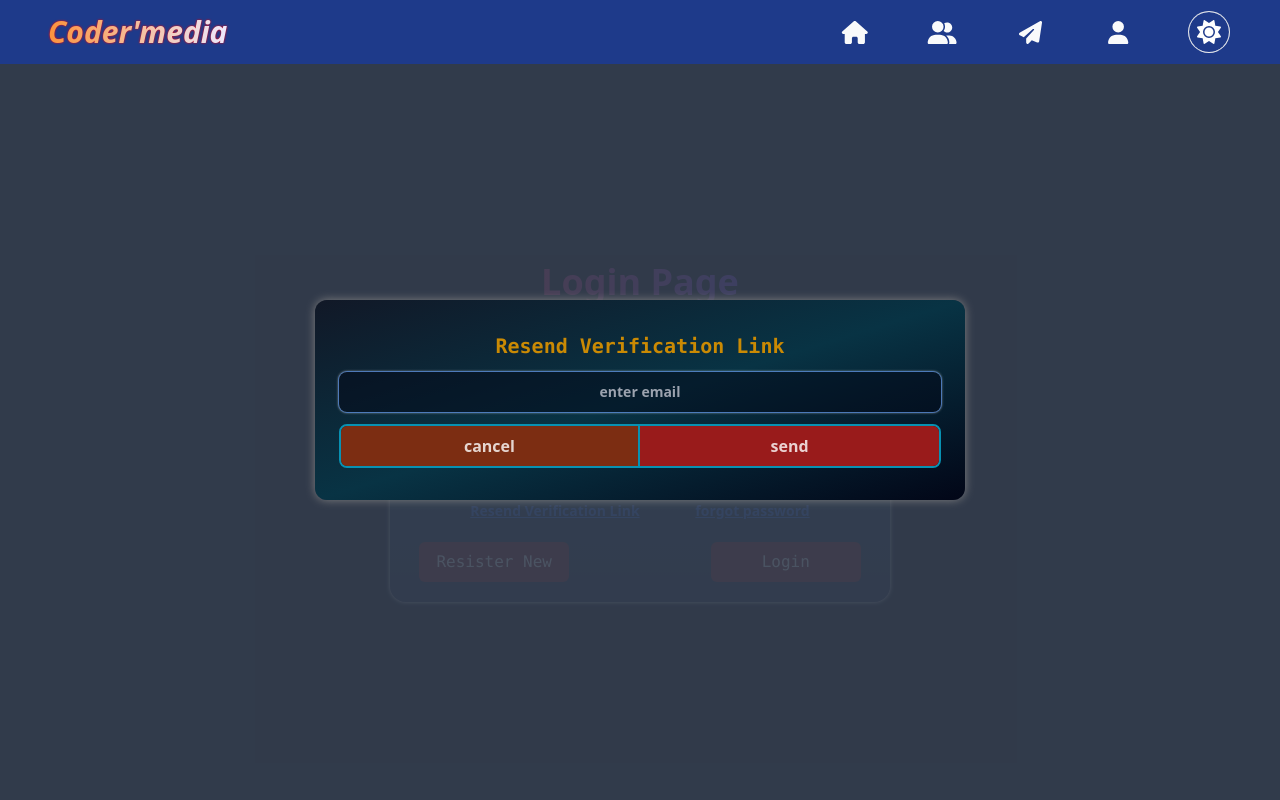
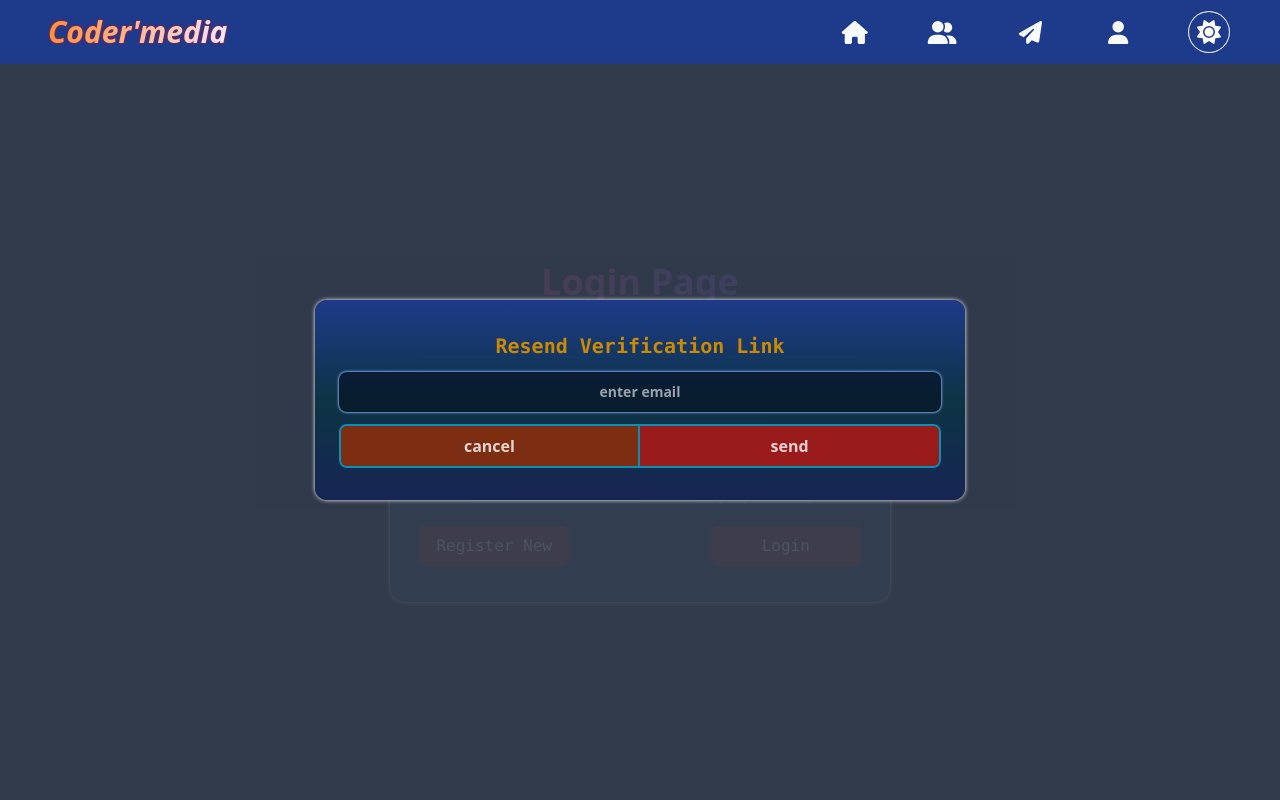
Before and after one commit to abhis12321/Coder-Channel, a Next.js app: page /login in a window 1280 px wide. Both pictures are taken after a click on the element "Resend Verification Link". Shown: the top 800 px of the page. Built offline with nearby package versions, Linux system fonts and the light colour scheme.

Commit message:
AWS deployment related-changes-3 and some mdifications in styling

```diff
--- a/src/app/_components/ForgotPassword.js
+++ b/src/app/_components/ForgotPassword.js
@@ -21,10 +21,10 @@ export default function ForgotPassword({ setOption }) {
     return (
         <div className="fixed top-0 left-0 z-20 h-[100vh] w-full flex items-center justify-center bg-gray-700/90 dark:bg-violet-200/50">
             {!USER.user ?
-                <form className="bg-gradient-to-br from-white to-white dark:from-gray-900 dark:via-cyan-950 dark:to-slate-950 px-2 py-8 flex flex-col gap-3 items-center justify-center w-[98%] max-w-[650px] rounded-xl text-white shadow-[0_0_10px_gray]" onSubmit={handleSubmit} autoComplete="on">
-                    <h1 className="mx-auto text-xl font-bold text-center w-fit text-yellow-600 font-mono">send password to email</h1>
+                <form className="from-blue-50 to-blue-50 bg-gradient-to-b  dark:from-blue-900 dark:via-cyan-950/90 dark:to-blue-950 shadow-[0_0_10px_black] dark:shadow-[0_0_4px_white] px-2 py-8 flex flex-col gap-3 items-center justify-center w-[98%] max-w-[650px] rounded-xl text-white" onSubmit={handleSubmit} autoComplete="on">
+                    <h1 className="mx-auto text-xl font-bold text-center w-fit text-yellow-600 font-mono">Send password to email</h1>
 
-                    <input type="email" name='email' className="bg-blue-700/15 dark:bg-slate-950/50 w-[95%] font-semibold shadow-[0_0_3px_white] py-[10px] px-4 text-sm rounded-lg text-center outline-none focus:ring-blue-600 ring-1 text-red-950 dark:text-white" value={email} onChange={(e) => setEmail(e.target.value)} placeholder="enter your email" required />
+                    <input type="email" name='email' className="bg-blue-700/15 dark:bg-slate-950/50 w-[95%] font-semibold shadow-[0_0_3px_white] py-[10px] px-4 text-sm rounded-lg text-center outline-none focus:ring-blue-600 focus:bg-red-800/25 ring-1 text-red-950 dark:text-white" value={email} onChange={(e) => setEmail(e.target.value)} placeholder="enter your email" required />
 
                     <div className="flex w-[95%] items-center justify-between gap[2px] border-[2px] border-cyan-500 dark:border-cyan-600 rounded-lg overflow-hidden">
                         <div className="w-[50%] text-white/80 bg-orange-900 hover:bg-orange-700 active:bg-violet-900 p-2 text-center outline-none font-semibold cursor-pointer border-r-[2px] border-cyan-500 dark:border-cyan-600" onClick={e => setOption(0)}>cancel</div>
--- a/src/app/_components/LoginForm.js
+++ b/src/app/_components/LoginForm.js
@@ -18,29 +18,26 @@ export default function LoginForm() {
   return (
     <div className="flex flex-col items-center gap-3 w-full">
       <h2 className="font-extrabold text-4xl text-center rounded-md text-transparent bg-clip-text bg-gradient-to-r from-pink-600 to-violet-600 w-fit pb-2 leading-12 drop-shadow-[0_0_1px_black]">Login Page</h2>
-      <form onSubmit={handleLogin} className='from-blue-50 to-blue-50 bg-gradient-to-b  dark:from-blue-900/50 dark:via-cyan-950/90 dark:to-blue-950/60 shadow-[0_0_10px_black] dark:shadow-[0_0_4px_white] w-[98%] max-w-[500px] py-4 px-5 rounded-2xl min-h-[280px] text-white flex flex-col gap-3 items-center justify-around' autoComplete='on'>
-
-        <div className="bgslate-950/20 py-1 px-10 rounded-lg">
-          {/* <p className="hidden sm:flex text-center text-sm font-mono text-yellow-400 font-semibold drop-shadow-[0_0_7px_white]">Login with your email-id</p> */}
-        </div>
+      <form onSubmit={handleLogin} className='from-blue-50 to-blue-50 bg-gradient-to-b  dark:from-blue-900/50 dark:via-cyan-950/90 dark:to-blue-950/60 shadow-[0_0_10px_black] dark:shadow-[0_0_4px_white] w-[98%] max-w-[500px] py-4 px-5 rounded-2xl min-h-[280px] text-white flex flex-col items-center justify-evenly' autoComplete='on'>
 
         <input type="email" value={email} onChange={(e) => setEmail(e.target.value)} className='bg-blue-950/10 dark:bg-red-600/15 px-2 py-[10px] rounded text-center w-[96%] max-w-[550px] outline-none focus:bg-green-600/15 ring-1 focus:ring-2 ring-violet-700 dark:ring-gray-400' placeholder='email' name='email' required />
 
         <input type="password" value={password} onChange={(e) => setPass(e.target.value)} className='bg-blue-950/10 dark:bg-red-600/15 px-2 py-[10px] rounded text-center w-[96%] max-w-[550px] outline-none focus:bg-green-600/15 ring-1 focus:ring-2 ring-violet-700 dark:ring-gray-400' placeholder='password' name='password' required />
 
         <div className="flex items-center justify-evenly w-[98%] max-w-[550px] text-xs xs:text-sm" >
-          <div onClick={e => setOption(2)} className="text-blue-600 font-semibold underline hover:text-blue-700 hover:scale-110">Resend Verification Link</div>
-          <div onClick={e => setOption(1)} className="text-blue-600 font-semibold underline hover:text-blue-700 hover:scale-110">forgot password</div>
+          <div onClick={e => setOption(2)} className="text-blue-700 font-semibold underline hover:text-blue-600 hover:scale-110 cursor-pointer">Resend Verification Link</div>
+          <div onClick={e => setOption(1)} className="text-blue-700 font-semibold underline hover:text-blue-600 hover:scale-110 cursor-pointer">forgot password</div>
         </div>
 
         <div className="w-[96%] max-w-[550px] flex justify-between">
-          <Link href={`/login/registration`} className='w-[120px] xs:w-[150px] text-center rounded-md bg-red-900/95 py-2 hover:bg-red-700 font-mono' >Resister New</Link>
+          <Link href={`/login/registration`} className='w-[120px] xs:w-[150px] text-center rounded-md bg-red-900/95 py-2 hover:bg-red-700 font-mono' >Register New</Link>
           <button type='submit' className='w-[120px] xs:w-[150px] text-center rounded-md bg-red-900/95 py-2 hover:bg-red-700 font-mono' >Login</button>
         </div>
       </form>
 
       {option == 1 && <ForgotPassword setOption={setOption} />}
       {option == 2 && <ResendVerificationLink setOption={setOption} />}
+
     </div>
   )
 }
--- a/src/app/_components/ResendVerificationLink.js
+++ b/src/app/_components/ResendVerificationLink.js
@@ -20,10 +20,10 @@ export default function ResendVerificationLink({ setOption }) {
     return (
         <div className="fixed top-0 left-0 z-20 h-[100vh] w-full flex items-center justify-center bg-gray-700/90">
             {!USER.user ?
-                <form className="bg-gradient-to-br from-white to-white dark:from-gray-900 dark:via-cyan-950 dark:to-slate-950 px-2 py-8 flex flex-col gap-3 items-center justify-center w-[98%] max-w-[650px] rounded-xl shadow-[0_0_10px_gray]" onSubmit={handleSubmit} autoComplete="on">
+                <form className="from-blue-50 to-blue-50 bg-gradient-to-b  dark:from-blue-900 dark:via-cyan-950/90 dark:to-blue-950 shadow-[0_0_10px_black] dark:shadow-[0_0_4px_white] px-2 py-8 flex flex-col gap-3 items-center justify-center w-[98%] max-w-[650px] rounded-xl" onSubmit={handleSubmit} autoComplete="on">
                     <h1 className=" mx-auto text-xl font-bold text-center w-fit text-yellow-600 font-mono">Resend Verification Link</h1>
 
-                    <input type="email" name='email' className="bg-blue-700/15 dark:bg-slate-950/50 w-[95%] font-semibold shadow-[0_0_3px_white] py-[10px] px-4 text-sm rounded-lg text-center outline-none focus:ring-blue-600 ring-1 text-red-950 dark:text-white" value={email} onChange={(e) => setEmail(e.target.value)} placeholder="enter email" required />
+                    <input type="email" name='email' className="bg-blue-700/15 dark:bg-slate-950/50 w-[95%] font-semibold shadow-[0_0_3px_white] py-[10px] px-4 text-sm rounded-lg text-center outline-none focus:ring-blue-600 focus:bg-red-800/25 ring-1 text-red-950 dark:text-white" value={email} onChange={(e) => setEmail(e.target.value)} placeholder="enter email" required />
 
                     <div className="flex w-[95%] items-center justify-between gap[2px] border-[2px] border-cyan-500 dark:border-cyan-600 rounded-lg overflow-hidden">
                         <div className="w-[50%] text-white/80 bg-orange-900 hover:bg-orange-700 active:bg-violet-900 p-2 text-center outline-none font-semibold cursor-pointer border-r-[2px] border-cyan-500 dark:border-cyan-600" onClick={e => setOption(0)}>cancel</div>
--- a/src/app/api/users/forgot/route.js
+++ b/src/app/api/users/forgot/route.js
@@ -3,18 +3,18 @@ import nodemailer from "nodemailer";
 import Users from "/mongo/UserModel";
 import cryptoJS from "crypto-js";
 
-let infostr = "user:" + process.env.USER +" pass:" +process.env.E_PASS;
+let infostr = "user:" + process.env.USER_NAME +" pass:" +process.env.E_PASS;
 const transporter = nodemailer.createTransport({
   service: "gmail",
   auth: {
-    user: process.env.USER,
+    user: process.env.USER_NAME,
     pass: process.env.E_PASS,
   },
 });
 
 async function sendVerificationEmail(email, pass) {
   const mailOptions = {
-    from: process.env.USER,
+    from: process.env.USER_NAME,
     to: email,
     subject: "password forgot",
     text: `Please use this password to login with your email address:\n${pass}\n\nIf you did not request this password, please ignore this message.`,
--- a/src/app/api/users/resend/route.js
+++ b/src/app/api/users/resend/route.js
@@ -2,12 +2,12 @@ import { NextResponse } from "next/server";
 import nodemailer from "nodemailer";
 import Users from "/mongo/UserModel";
 
-let infostr = "user:" + process.env.USER +" pass:" +process.env.E_PASS;
+let infostr = "user:" + process.env.USER_NAME +" pass:" +process.env.E_PASS;
 
 const transporter = nodemailer.createTransport({
   service: "gmail",
   auth: {
-    user: process.env.USER,
+    user: process.env.USER_NAME,
     pass: process.env.E_PASS,
   },
 });
@@ -17,7 +17,7 @@ async function sendVerificationEmail(email, token , origin) {
   const link = `${origin}/login/${token}?e=${email}`;
 
   const mailOptions = {
-    from: process.env.USER,
+    from: process.env.USER_NAME,
     to: email,
     subject: "Email Verification Link",
     text: `Please click on this link to verify your email address:\n${link}\n\nIf you did not request this verification, please ignore this message.`,
--- a/src/app/api/users/route.js
+++ b/src/app/api/users/route.js
@@ -73,7 +73,7 @@ export async function POST(req, res) {
 const transporter = nodemailer.createTransport({
     service: "gmail",
     auth: {
-      user: process.env.USER,
+      user: process.env.USER_NAME,
       pass: process.env.E_PASS,
     },
   });
@@ -83,7 +83,7 @@ const transporter = nodemailer.createTransport({
     const link = `${origin}/login/${token}?e=${email}`;
 
     const mailOptions = {
-      from: process.env.USER,
+      from: process.env.USER_NAME,
       to: email,
       subject: "Email Verification",
       text: `Please click on this link to verify your email address:\n${link}\n\nIf you did not request this verification, please ignore this message.`,
```
